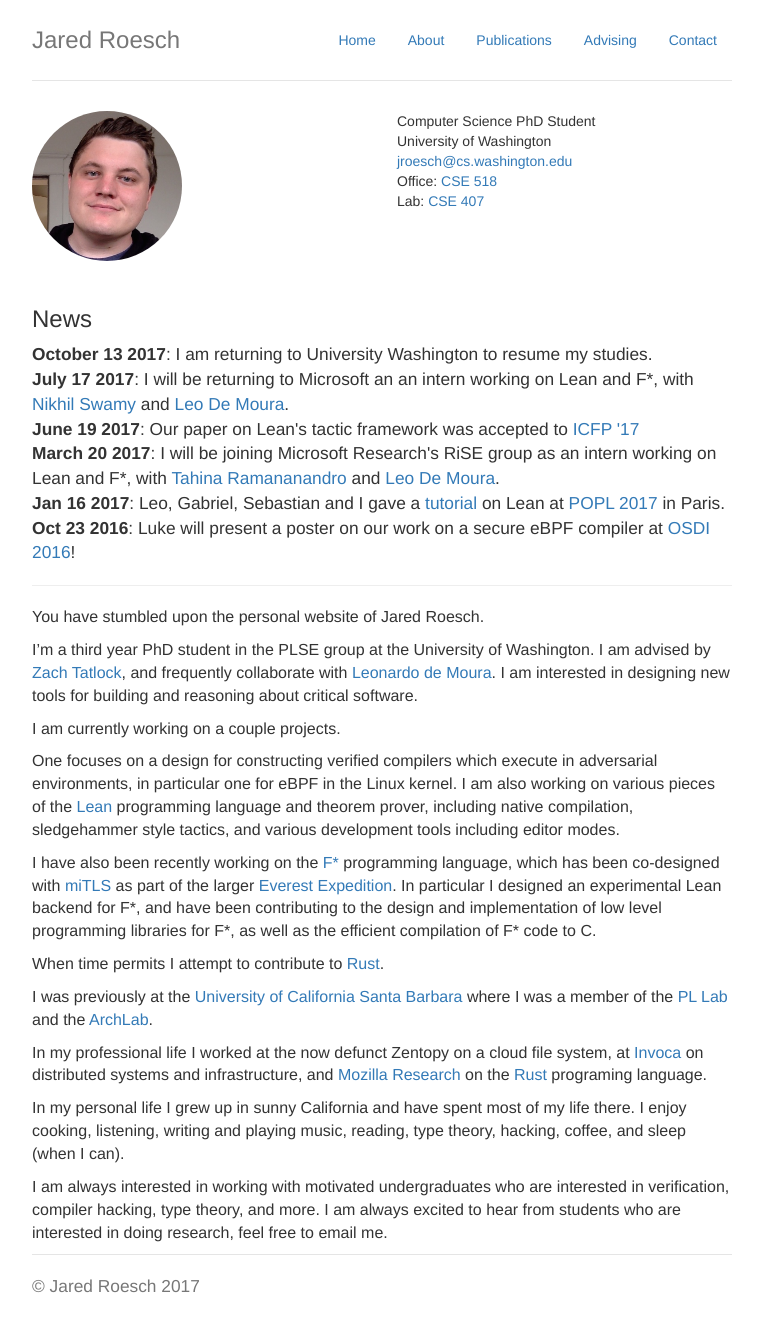
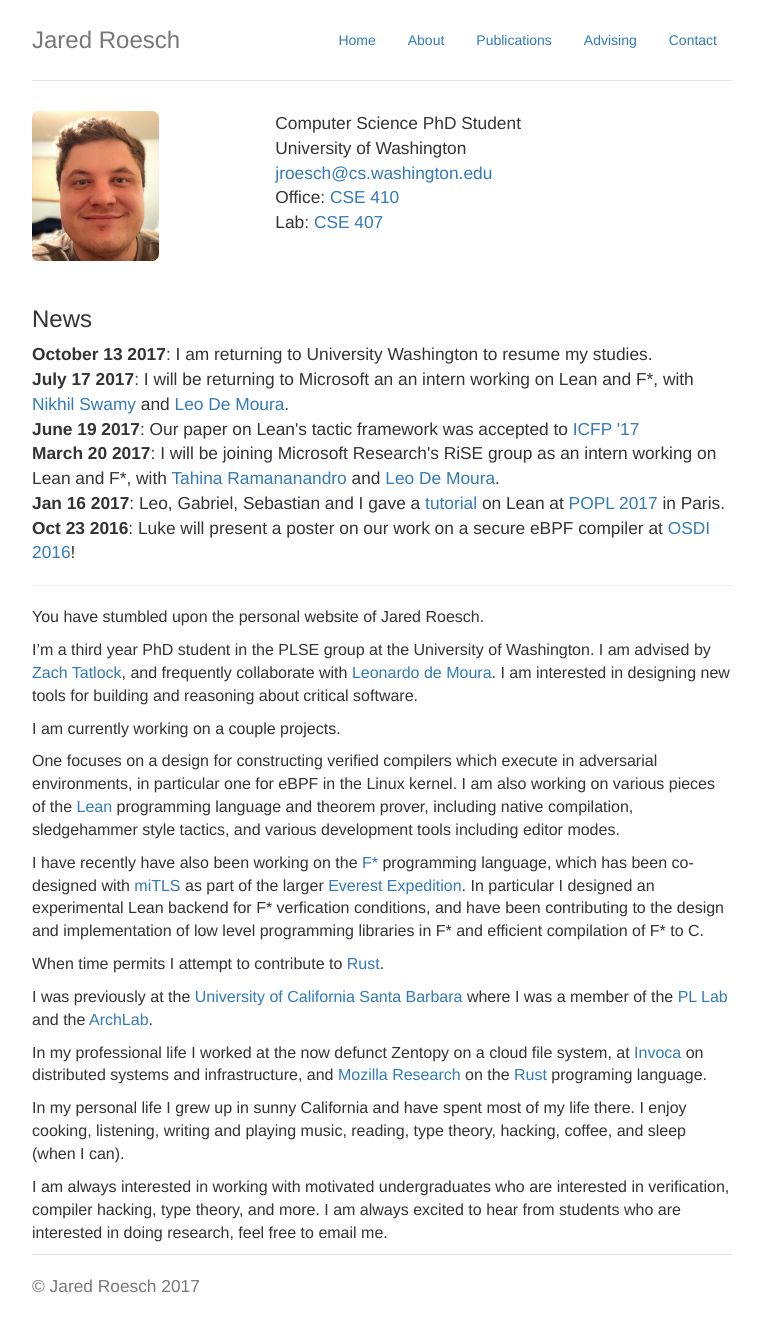
Before and after one commit to jroesch/jroesch.github.io, a Jekyll site: the page built from index.html, in a window 1280 px wide. Shown: the whole page, without its empty margins (258-1021 px from the left). Built offline with Jekyll 4.4.1, drawn with Linux system fonts in a browser that asks for light colours.

Commit message:
Tweak website styling, and update image

```diff
--- a/about_content.md
+++ b/about_content.md
@@ -14,12 +14,12 @@ pieces of the [Lean](leanprover.github.io) programming language and theorem prov
 native compilation, sledgehammer style tactics, and various development tools including
 editor modes.
 
-I have also been recently working on the [F\*](https://www.fstar-lang.org/) programming language,
+I have recently have also been working on the [F\*](https://www.fstar-lang.org/) programming language,
 which has been co-designed with [miTLS](http://mitls.org/) as part of the larger
 [Everest Expedition](https://project-everest.github.io/). In particular I designed an
-experimental Lean backend for F\*, and have been contributing to the design and
-implementation of low level programming libraries for F\*, as well as the efficient compilation
-of F\* code to C.
+experimental Lean backend for F\* verfication conditions, and have been contributing to the
+design and implementation of low level programming libraries in F\* and efficient compilation
+of F\* to C.
 
 When time permits I attempt to contribute to [Rust](https://www.rust-lang.org/).
 
--- a/css/site.scss
+++ b/css/site.scss
@@ -86,6 +86,7 @@ body {
 
 #my-info {
   padding-bottom: 25px;
+  font-size: 13pt;
 }
 
 #research {
@@ -123,3 +124,7 @@ body {
 .publications hr {
     display: none;
 }
+
+#me {
+    border-radius: 5%;
+}
--- a/index.html
+++ b/index.html
@@ -3,16 +3,16 @@ layout: default
 title: "Jared Roesch's Research Homepage"
 ---
   <div id="my-info" class="row">
-    <div class="col-lg-6">
-      <img style="border-radius: 50%;" height="150px" src="/images/me.jpg">
+    <div class="col-lg-4">
+      <img id="me" height="150px" src="/images/me.jpg">
     </div>
 
-    <div class="col-lg-6" id="contact-info">
+    <div class="col-lg-8" id="contact-info">
       <address>
         Computer Science PhD Student <br>
         University of Washington <br>
         <a href="mailto:jroesch@cs.washington.edu">jroesch@cs.washington.edu</a><br>
-        Office: <a href="http://www.washington.edu/maps/#!/cse">CSE 518</a><br>
+        Office: <a href="http://www.washington.edu/maps/#!/cse">CSE 410</a><br>
         Lab: <a href="http://www.washington.edu/maps/#!/cse">CSE 407</a><br>
       </address>
     </div>
```
Also changed, not shown: images/me.jpg, images/old_me.jpg (added).
